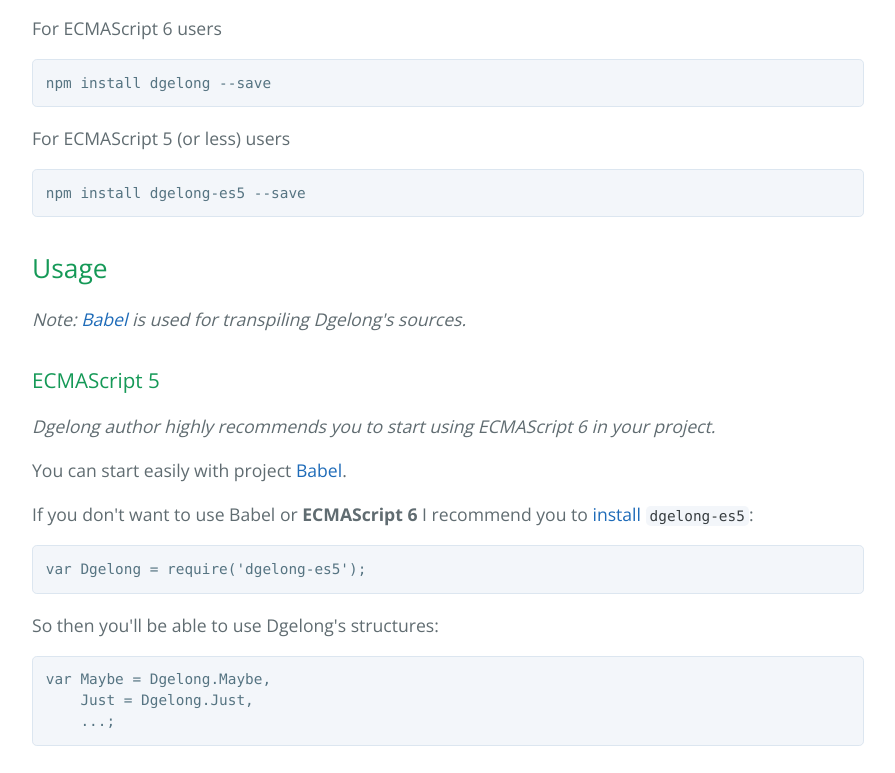
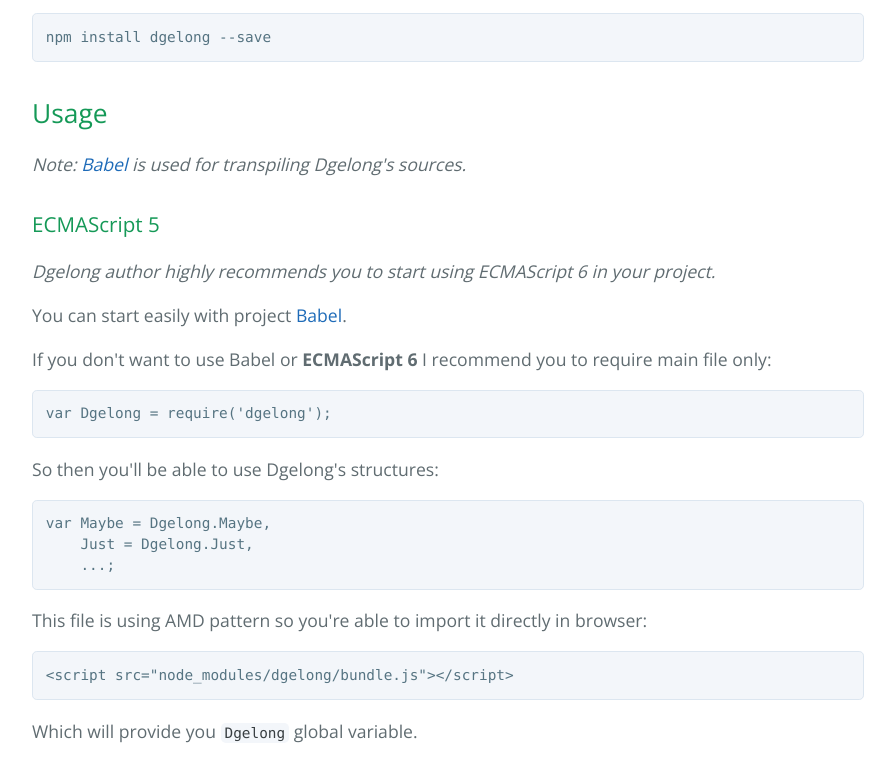
Before and after one commit to alexeyraspopov/dgelong, a plain HTML site: page index.html in a window 1280 px wide. Shown: the part 709-1482 px from the top of the page, without its empty margins (192-1087 px from the left). Drawn offline with nearby package versions, Linux system fonts and the light colour scheme.

```diff
--- a/index.html
+++ b/index.html
@@ -39,14 +39,7 @@
 <h2>
 <a id="install" class="anchor" href="#install" aria-hidden="true"><span class="octicon octicon-link"></span></a>Install</h2>
 
-<p>For ECMAScript 6 users</p>
-
 <pre><code>npm install dgelong --save
-</code></pre>
-
-<p>For ECMAScript 5 (or less) users</p>
-
-<pre><code>npm install dgelong-es5 --save
 </code></pre>
 
 <h2>
@@ -61,9 +54,9 @@
 
 <p>You can start easily with project <a href="https://babeljs.io/">Babel</a>.</p>
 
-<p>If you don't want to use Babel or <strong>ECMAScript 6</strong> I recommend you to <a href="https://github.com/alexeyraspopov/dgelong-es5">install</a> <code>dgelong-es5</code>:</p>
+<p>If you don't want to use Babel or <strong>ECMAScript 6</strong> I recommend you to require main file only:</p>
 
-<pre><code>var Dgelong = require('dgelong-es5');
+<pre><code>var Dgelong = require('dgelong');
 </code></pre>
 
 <p>So then you'll be able to use Dgelong's structures:</p>
@@ -72,6 +65,13 @@
     Just = Dgelong.Just,
     ...;
 </code></pre>
+
+<p>This file is using AMD pattern so you're able to import it directly in browser:</p>
+
+<pre><code>&lt;script src="node_modules/dgelong/bundle.js"&gt;&lt;/script&gt;
+</code></pre>
+
+<p>Which will provide you <code>Dgelong</code> global variable.</p>
 
 <h3>
 <a id="ecmascript-6" class="anchor" href="#ecmascript-6" aria-hidden="true"><span class="octicon octicon-link"></span></a>ECMAScript 6</h3>
```
Also changed, not shown: params.json (+1 -1 lines).
